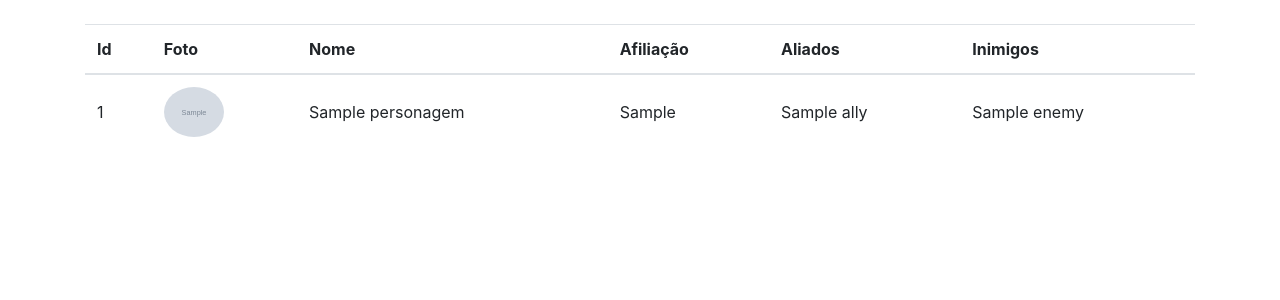
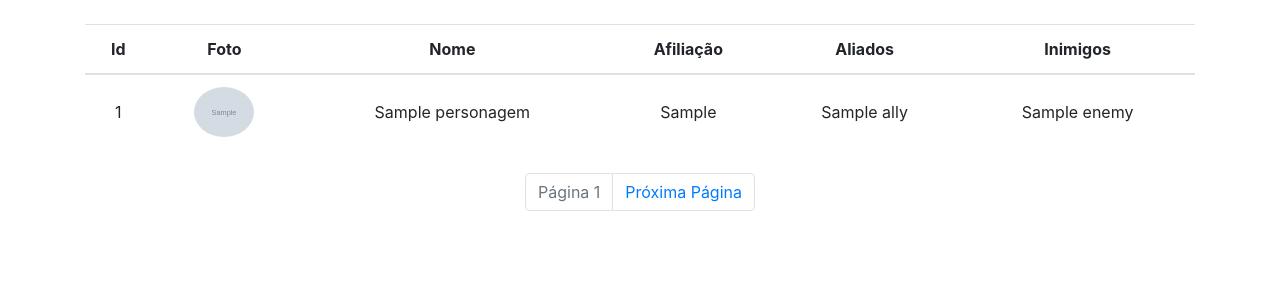
Before and after one commit to devisonsantana/avatar-airbender-web-django, a Django app: template avatar/templates/index.html in a window 1280 px wide. Shown: the part 56-356 px from the top of the page. Run offline with Django 5.2, Linux system fonts and the light colour scheme; the template is opened without the code that fills it: most values are stand-ins (such as "Sample title", 1, 10 or a date in 2020); grey boxes marked "Sample" are stand-in pictures; some libraries are stand-ins or nearby versions.

Commit message:
feat: add next page, previous page and page limit

```diff
--- a/avatar/templates/index.html
+++ b/avatar/templates/index.html
@@ -7,6 +7,7 @@
     <!-- Bootstrap CSS -->
     <link rel="stylesheet" href="https://stackpath.bootstrapcdn.com/bootstrap/4.5.2/css/bootstrap.min.css">
 </head>
+
 <body>
     <nav class="navbar navbar-expand-lg navbar-dark bg-dark">
         <div class="container">
@@ -19,9 +20,9 @@
     </nav>
 
     <div class="container mt-4">
-        <table class="table">
+        <table class="table table-striped-columns">
             <thead>
-                <tr>
+                <tr class="text-center">
                     <th scope="col">Id</th>
                     <th scope="col">Foto</th>
                     <th scope="col">Nome</th>
@@ -33,9 +34,10 @@
 
             <tbody>
                 {% for p in personagem %}
-                <tr>
+                <tr class="text-center">
                     <td class="align-middle">{{ forloop.counter }}</td>
-                    <td class="align-middle"><img src="{{ p.photoUrl }}" alt="{{ p.name }}" class="img-fluid rounded-circle" style="width: 60px; height: 50px;"></td>
+                    <td class="align-middle"><img src="{{ p.photoUrl }}" alt="{{ p.name }}"
+                            class="img-fluid rounded-circle" style="width: 60px; height: 50px;"></td>
                     <td class="align-middle">{{ p.nome_traduzido }}</td>
                     <td class="align-middle">{{ p.afiliacao_traduzida }}</td>
                     <td class="align-middle">{{ p.allies|last }}</td>
@@ -44,6 +46,22 @@
                 {% endfor %}
             </tbody>
         </table>
+        <nav aria-label="Page navigation">
+            <ul class="pagination justify-content-center mt-4">
+                {% if page > 1 %}
+                <li class="page-item"><a class="page-link" href="?page={{ page|add:"-1" }}">Página Anterior</a></li>
+                {% endif %}
+                <li class="page-item disabled">
+                    <span class="page-link">Página {{ page }}</span>
+                </li>
+                {% if page < 50 %}
+                <li class="page-item {% if not has_next %}{% endif %}">
+                    <a class="page-link" href="?page={{ page|add:"1" }}">Próxima Página</a>
+                </li>
+                {% endif %}
+            </ul>
+        </nav>
     </div>
 </body>
+
 </html>
```
Also changed, not shown: avatar/views.py (+6 -6 lines).
